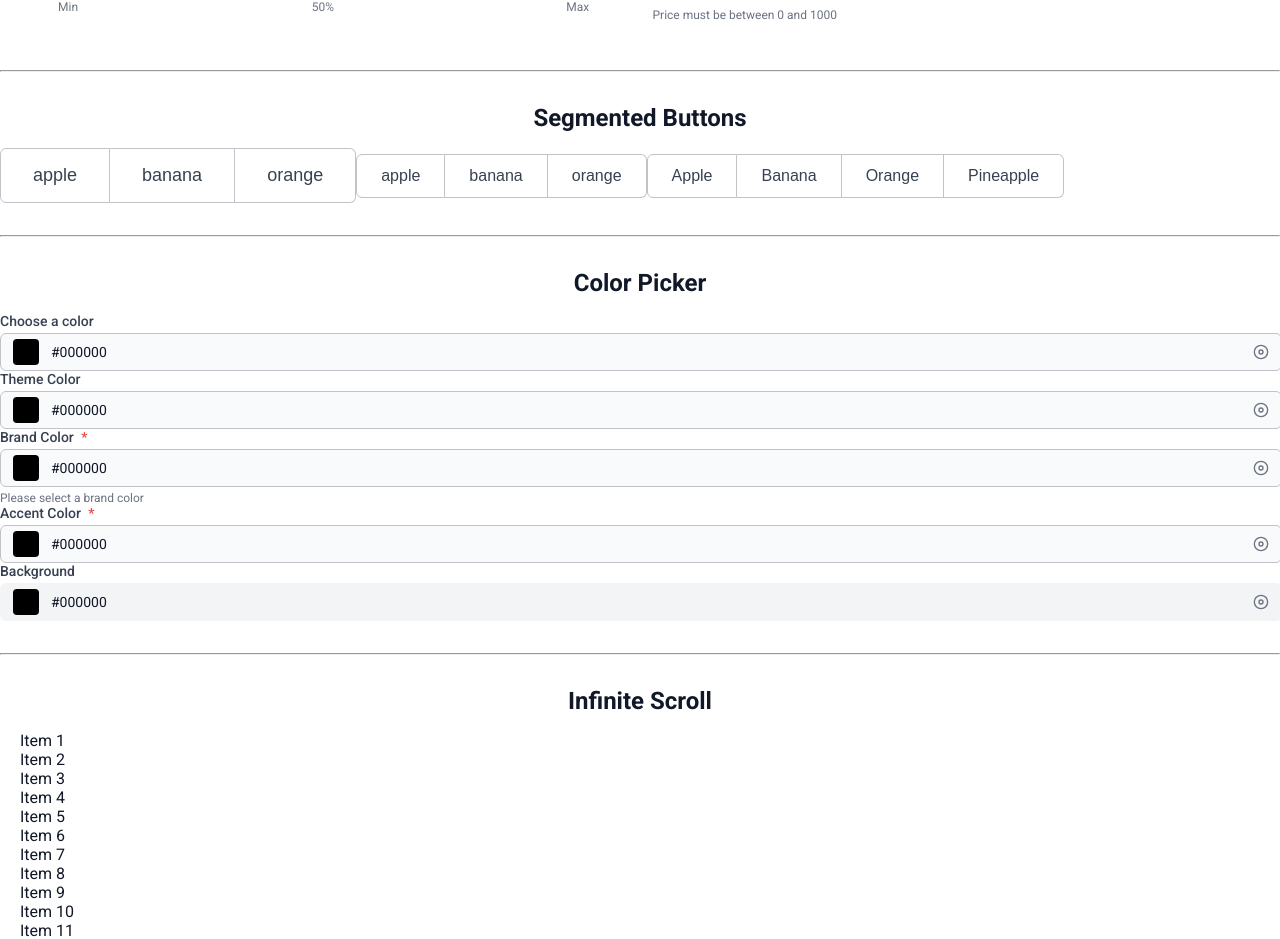
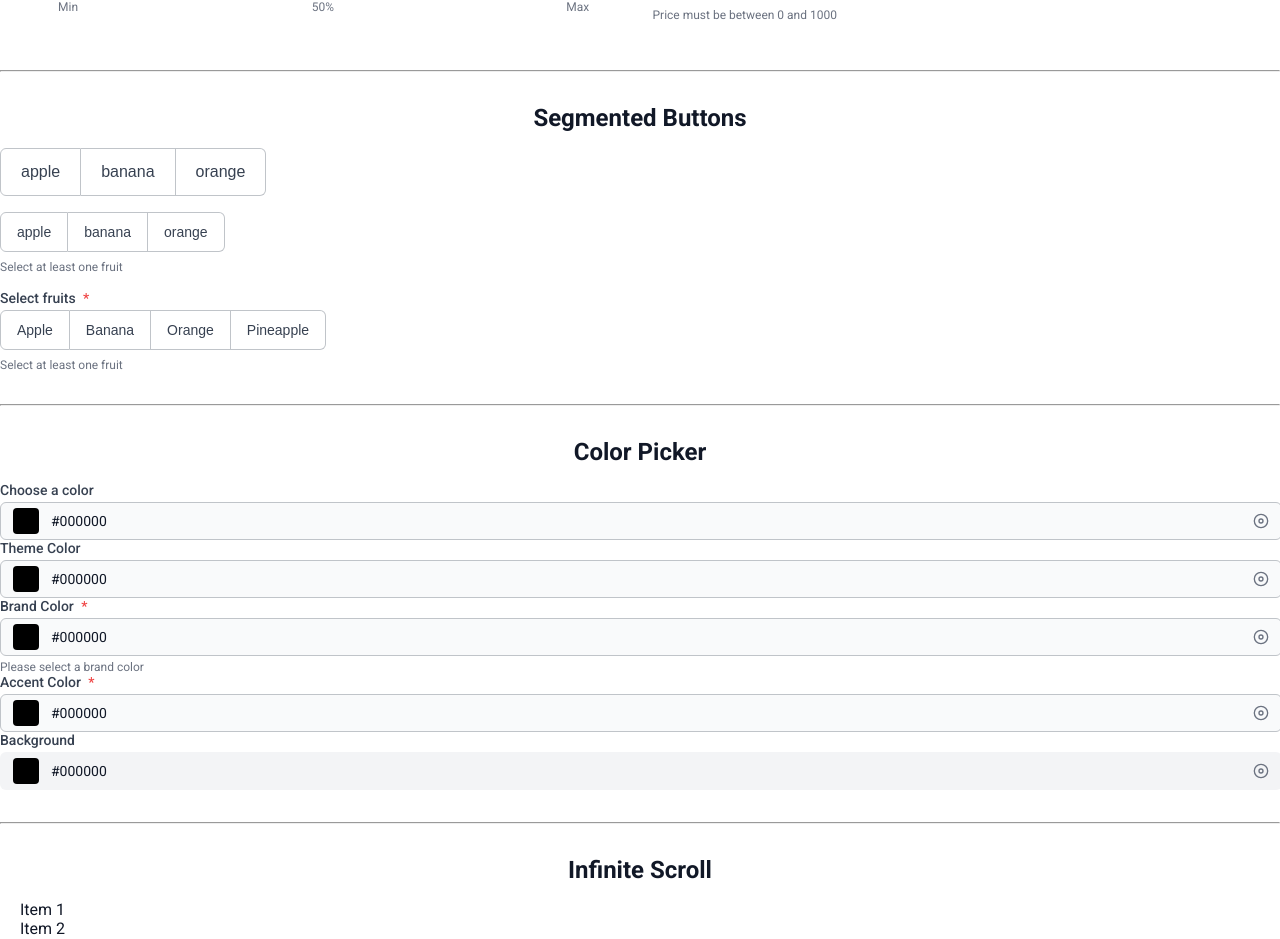
Before and after one commit to edgarimai/vue-smart-ui, a Vue app: page / in a window 1280 px wide. Shown: the part 4229-5168 px from the top of the page. Built offline with nearby package versions, Linux system fonts and the light colour scheme.

Commit message:
feat(BaseSegmentedButtons): enhance validation with required, min, and max rules; add label and helper text support

```diff
--- a/src/App.vue
+++ b/src/App.vue
@@ -798,9 +798,12 @@ onMounted(() => {
           v-model="pageState.segmentedButtons.selectedFruits"
           :options="['apple', 'banana', 'orange']"
           multiple
+          :rules="['required']"
+          helper-text="Select at least one fruit"
         />
         <BaseSegmentedButtons
           v-model="pageState.segmentedButtons.selectedFruitsObjects"
+          label="Select fruits"
           :options="[
             { value: 'apple', label: 'Apple' },
             { value: 'banana', label: 'Banana' },
@@ -808,6 +811,8 @@ onMounted(() => {
             { value: 'pineapple', label: 'Pineapple' },
           ]"
           multiple
+          helper-text="Select at least one fruit"
+          :rules="['required', 'min:2', 'max:3']"
         />
       </div>
     </div>
--- a/src/components/BaseSegmentedButtons.vue
+++ b/src/components/BaseSegmentedButtons.vue
@@ -1,5 +1,5 @@
 <script setup>
-import { computed } from 'vue'
+import { computed, ref, onMounted } from 'vue'
 import { useAutoId } from '../composables/autoId'
 
 const props = defineProps({
@@ -46,16 +46,122 @@ const props = defineProps({
     type: Boolean,
     default: false,
   },
+  label: {
+    type: String,
+    default: null,
+  },
+  helperText: {
+    type: String,
+    default: null,
+  },
+  errorMessage: {
+    type: String,
+    default: null,
+  },
+  rules: {
+    type: Array,
+    default: () => [],
+  },
+  validateOnChange: {
+    type: Boolean,
+    default: true,
+  },
 })
 
 const { autoId } = useAutoId('segmented-buttons', props)
-const emit = defineEmits(['update:modelValue', 'change'])
+const emit = defineEmits(['update:modelValue', 'change', 'validation', 'mounted'])
+
+const error = ref('')
+const touched = ref(false)
+
+// Built-in validators
+const validators = {
+  required: (value) => ({
+    valid: Array.isArray(value) ? value.length > 0 : !!value,
+    message: 'This field is required',
+  }),
+  min: (value, min) => ({
+    valid: !Array.isArray(value) || value.length >= min,
+    message: `Select at least ${min} option${min > 1 ? 's' : ''}`,
+  }),
+  max: (value, max) => ({
+    valid: !Array.isArray(value) || value.length <= max,
+    message: `Select no more than ${max} option${max > 1 ? 's' : ''}`,
+  }),
+}
+
+// Validation logic
+const validate = (value) => {
+  if (!props.rules.length) return true
+
+  for (const rule of props.rules) {
+    if (typeof rule === 'string') {
+      if (rule.includes(':')) {
+        const [validatorName, param] = rule.split(':')
+        const validator = validators[validatorName]
+
+        if (validator) {
+          const result = validator(value, parseInt(param, 10))
+          if (!result.valid) {
+            error.value = result.message
+            return false
+          }
+        }
+      } else if (validators[rule]) {
+        const result = validators[rule](value)
+        if (!result.valid) {
+          error.value = result.message
+          return false
+        }
+      }
+      continue
+    }
+
+    if (typeof rule === 'object') {
+      if (rule.message) {
+        let validatorName, param
+
+        for (const key in rule) {
+          if (key !== 'message') {
+            validatorName = key
+            param = rule[key]
+            break
+          }
+        }
+
+        const validator = validators[validatorName]
+        if (validator) {
+          const result = validator(value, param)
+          if (!result.valid) {
+            error.value = rule.message || result.message
+            return false
+          }
+        }
+      } else if (typeof rule.validator === 'function') {
+        const isValid = rule.validator(value)
+        if (!isValid) {
+          error.value = rule.message || 'Invalid selection'
+          return false
+        }
+      }
+    }
+  }
+
+  error.value = ''
+  return true
+}
 
 const selectedValue = computed({
   get: () => props.modelValue,
   set: (value) => {
     emit('update:modelValue', value)
     emit('change', value)
+
+    if (props.validateOnChange) {
+      touched.value = true
+      const isValid = validate(value)
+      emit('validation', { valid: isValid, error: error.value })
+    }
   },
 })
 
@@ -64,6 +170,7 @@ const containerClasses = computed(() => ({
   [`base-segmented-buttons--${props.size}`]: true,
   'base-segmented-buttons--block': props.block,
   'base-segmented-buttons--disabled': props.disabled,
+  'base-segmented-buttons--error': error.value && touched.value,
 }))
 
 const getValue = (option) => {
@@ -127,9 +234,43 @@ const selectOption = (option) => {
 
   selectedValue.value = newValue
 }
+
+const isRequired = computed(() => {
+  return props.rules.some((rule) => {
+    if (rule === 'required') return true
+    if (typeof rule === 'object') {
+      return rule.required || Object.keys(rule)[0] === 'required'
+    }
+    return false
+  })
+})
+
+const displayMessage = computed(() => {
+  if (error.value && touched.value) return error.value
+  return props.errorMessage || props.helperText
+})
+
+const validateField = () => {
+  touched.value = true
+  const isValid = validate(selectedValue.value)
+  emit('validation', { valid: isValid, error: error.value })
+  return isValid
+}
+
+onMounted(() => {
+  emit('mounted', {
+    validate: validateField,
+  })
+})
 </script>
 
 <template>
+  <div class="base-segmented-buttons-wrapper">
+    <label v-if="label" class="base-segmented-buttons__label">
+      {{ label }}
+      <span v-if="isRequired" class="base-segmented-buttons__required">*</span>
+    </label>
+
     <div :id="autoId" :class="containerClasses">
       <button
         v-for="(option, index) in options"
@@ -151,12 +292,49 @@ const selectOption = (option) => {
         {{ getLabel(option) }}
       </button>
     </div>
+
+    <div
+      v-if="displayMessage"
+      class="base-segmented-buttons__helper"
+      :class="{ 'base-segmented-buttons__helper--error': error && touched }"
+    >
+      {{ displayMessage }}
+    </div>
+  </div>
 </template>
 
 <style lang="scss">
+.base-segmented-buttons-wrapper {
+  display: flex;
+  flex-direction: column;
+  gap: 0.25rem;
+  margin-bottom: 1rem;
+}
+
 .base-segmented-buttons {
   display: inline-flex;
   align-items: center;
+
+  &__label {
+    font-size: var(--input-label-font-size, 0.875rem);
+    font-weight: 500;
+    color: var(--input-label-color, #374151);
+  }
+
+  &__required {
+    color: var(--input-required-color, #ef4444);
+    margin-left: 0.25rem;
+  }
+
+  &__helper {
+    font-size: var(--input-helper-font-size, 0.75rem);
+    color: var(--input-helper-color, #6b7280);
+    margin-top: 0.25rem;
+
+    &--error {
+      color: var(--input-error-color, #ef4444);
+    }
+  }
 
   &--block {
     width: 100%;
@@ -165,6 +343,12 @@ const selectOption = (option) => {
   &--disabled {
     opacity: 0.5;
     pointer-events: none;
+  }
+
+  &--error {
+    .base-segmented-buttons__button {
+      border-color: var(--input-error-color, #ef4444);
+    }
   }
 
   &__button {
@@ -250,63 +434,30 @@ const selectOption = (option) => {
       }
 
       &.base-segmented-buttons__button--selected {
-        background-color: var(--button-gray-bg, #f3f4f6);
+        background-color: var(--button-gray-bg, #e5e7eb);
         color: var(--button-gray-text, #111827);
-        border-color: var(--button-gray-bg, #f3f4f6);
-      }
-    }
-
-    // Outline variant
-    &--outline {
-      color: var(--button-outline-text, #374151);
-
-      &:hover:not(:disabled):not(.base-segmented-buttons__button--selected) {
-        background-color: var(--button-outline-hover, rgba(229, 231, 235, 0.5));
-      }
-
-      &.base-segmented-buttons__button--selected {
-        background-color: transparent;
-        color: var(--button-outline-text, #374151);
-        border-color: var(--button-outline-border, #d1d5db);
-        box-shadow: inset 0 1px 1px rgba(0, 0, 0, 0.1);
-      }
-    }
-
-    // Ghost variant
-    &--ghost {
-      border-color: transparent;
-      color: var(--button-ghost-text, #4b5563);
-
-      &:hover:not(:disabled):not(.base-segmented-buttons__button--selected) {
-        background-color: var(--button-ghost-hover, rgba(229, 231, 235, 0.3));
-      }
-
-      &.base-segmented-buttons__button--selected {
-        background-color: var(--button-ghost-hover, rgba(229, 231, 235, 0.6));
-        color: var(--button-ghost-text, #4b5563);
+        border-color: var(--button-gray-bg, #e5e7eb);
       }
     }
   }
 
-  // Sizes
+  // Size variants
   &--small &__button {
-    padding: 0.5rem 1rem;
-    font-size: var(--button-small-font-size, 0.875rem);
+    height: 2rem;
+    padding: 0 0.75rem;
+    font-size: 0.75rem;
   }
 
   &--medium &__button {
-    padding: 0.75rem 1.5rem;
-    font-size: var(--button-medium-font-size, 1rem);
+    height: 2.5rem;
+    padding: 0 1rem;
+    font-size: 0.875rem;
   }
 
   &--large &__button {
-    padding: 1rem 2rem;
-    font-size: var(--button-large-font-size, 1.125rem);
-  }
-
-  // Block variant distributes buttons evenly
-  &--block &__button {
-    flex: 1;
+    height: 3rem;
+    padding: 0 1.25rem;
+    font-size: 1rem;
   }
 }
 </style>
```
Lines whose indentation alone changed are shown as unchanged.
